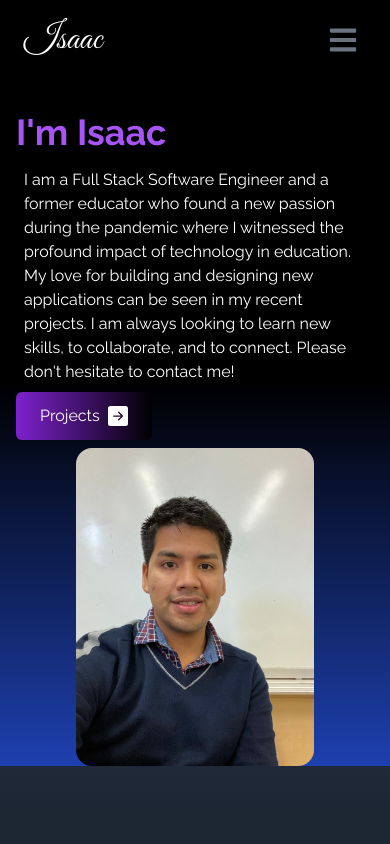
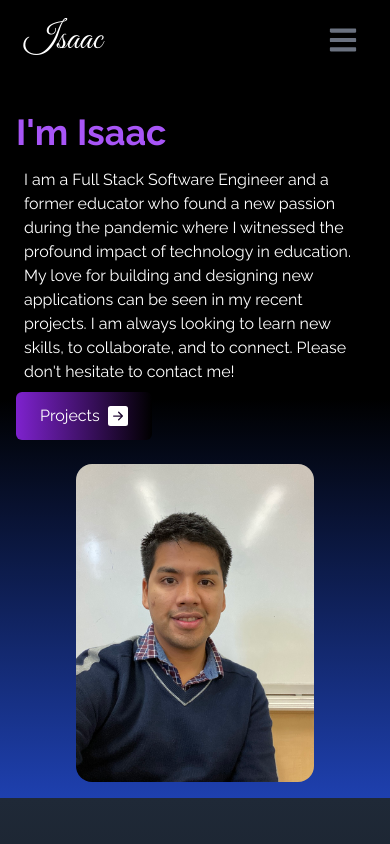
Before and after one commit to isaac9031/isaac-portfolio, a React (Create React App) app: page / in a window 390 px wide. Shown: the top 844 px of the page. Built offline with nearby package versions, Linux system fonts and the light colour scheme; the HTML template or start-up script is replaced by a standard one.

Commit message:
added h-20 for Navbar to have space for it, then on home component I added pt-20 to have some space in between the nav bar and the home container in order for both to not overlap when viewed from a mobile screen.

```diff
--- a/src/components/Home.jsx
+++ b/src/components/Home.jsx
@@ -24,11 +24,11 @@ const Home = () => {  //Home will be behind the NavBar, so you need to comment i
                     </button>
                 </div>
             </div>{/* */}
-            <div  >{/*className='overflow-hidden' */}
+            <div className='py-4'  >{/*className='overflow-hidden' */}
                 <img
                 src={SelfImage}
                 alt='profile'
-                className='rounded-2xl mx-auto w-2/3  md:w-full' //screen will be full once it reaches 768px, if mobile then it will be smaller
+                className='rounded-2xl object-scale-down  mx-auto w-2/3  md:w-full' //screen will be full once it reaches 768px, if mobile then it will be smaller
                 />
             </div>
         </div>
```
